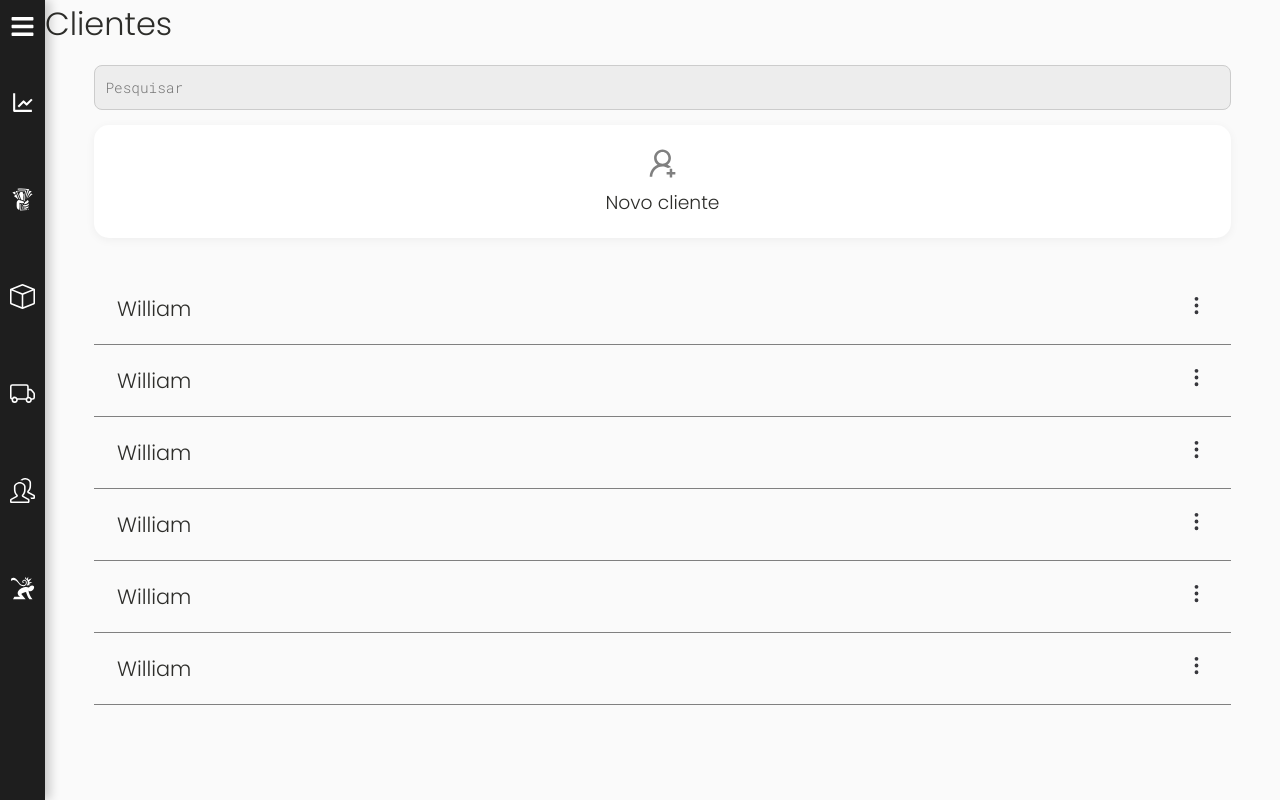
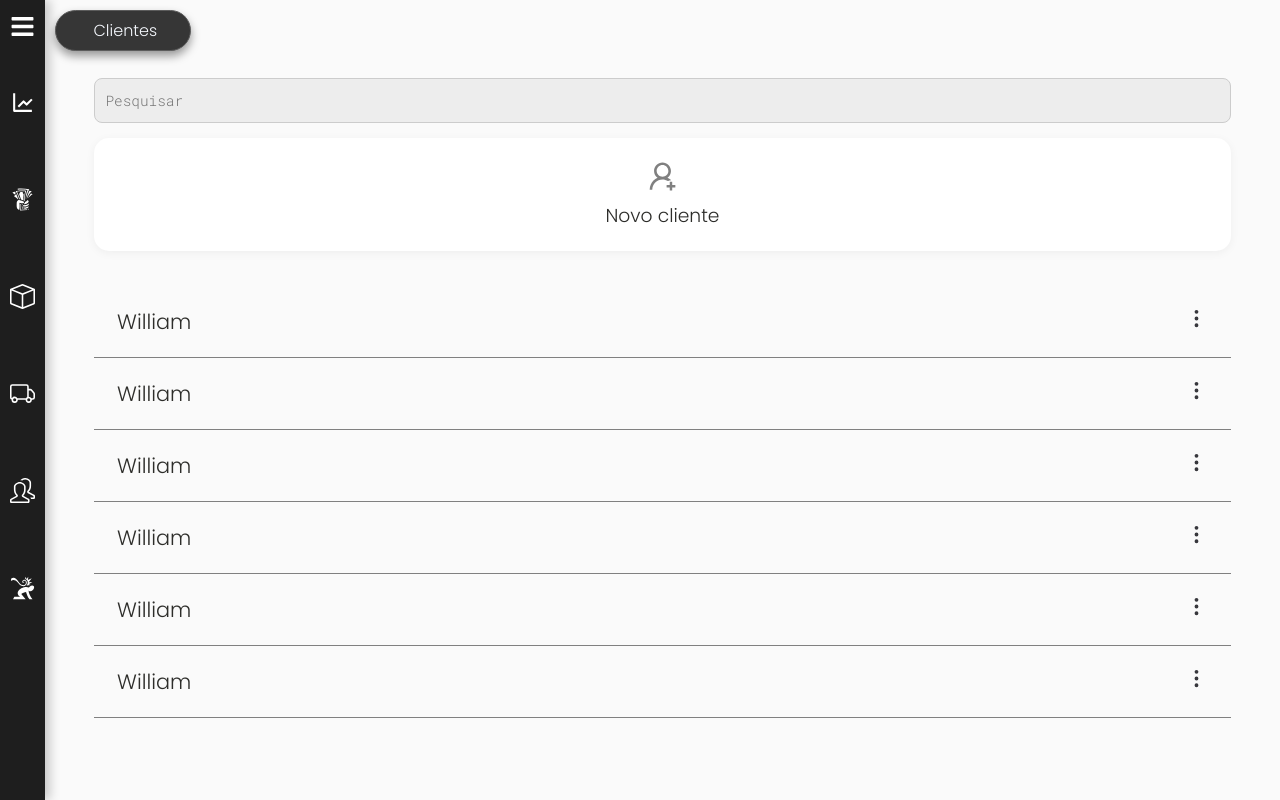
Before and after one commit to william-ks/storeSystem-front, a React (Create React App) app: page /clientes in a window 1280 px wide. Built offline with nearby package versions, Linux system fonts and the light colour scheme.

Commit message:
fix: correção cores

```diff
--- a/src/pages/clients/components/ClientCard/style.js
+++ b/src/pages/clients/components/ClientCard/style.js
@@ -43,6 +43,7 @@ const Container = styled.li`
     left: -144px;
     top: -124px;
     width: 150px;
+    z-index: 99;
     display: flex;
     flex-direction: column;
     justify-content: flex-start;
--- a/src/pages/clients/index.jsx
+++ b/src/pages/clients/index.jsx
@@ -1,8 +1,9 @@
 import { useState, useEffect } from "react";
 import Container from "./style";
 import ClientCard from "./components/ClientCard";
-import CreateClients from "./subComponents/CreateEditModal";
+import CreateClients from "./components/CreateEditModal";
 import NewClientBt from "./components/newClientBt";
+import Header from "../../components/Header";
 
 export default function Clients() {
   const [showCreate, setShowCreate] = useState(false);
@@ -19,11 +20,11 @@ export default function Clients() {
     <>
       {showCreate && <CreateClients close={setShowCreate} />}
       <Container>
-        <h1 className="pageTitle">Clientes</h1>
+        <Header>Clientes</Header>
         <div className="center">
-          <header className="header">
+          <div className="header">
             <input type="text" placeholder="Pesquisar" />
-          </header>
+          </div>
           <NewClientBt onClick={() => setShowCreate(true)} />
 
           <ul>
```
Also changed, not shown: src/pages/clients/components/ClientCard/index.jsx (line endings or trailing spaces).
